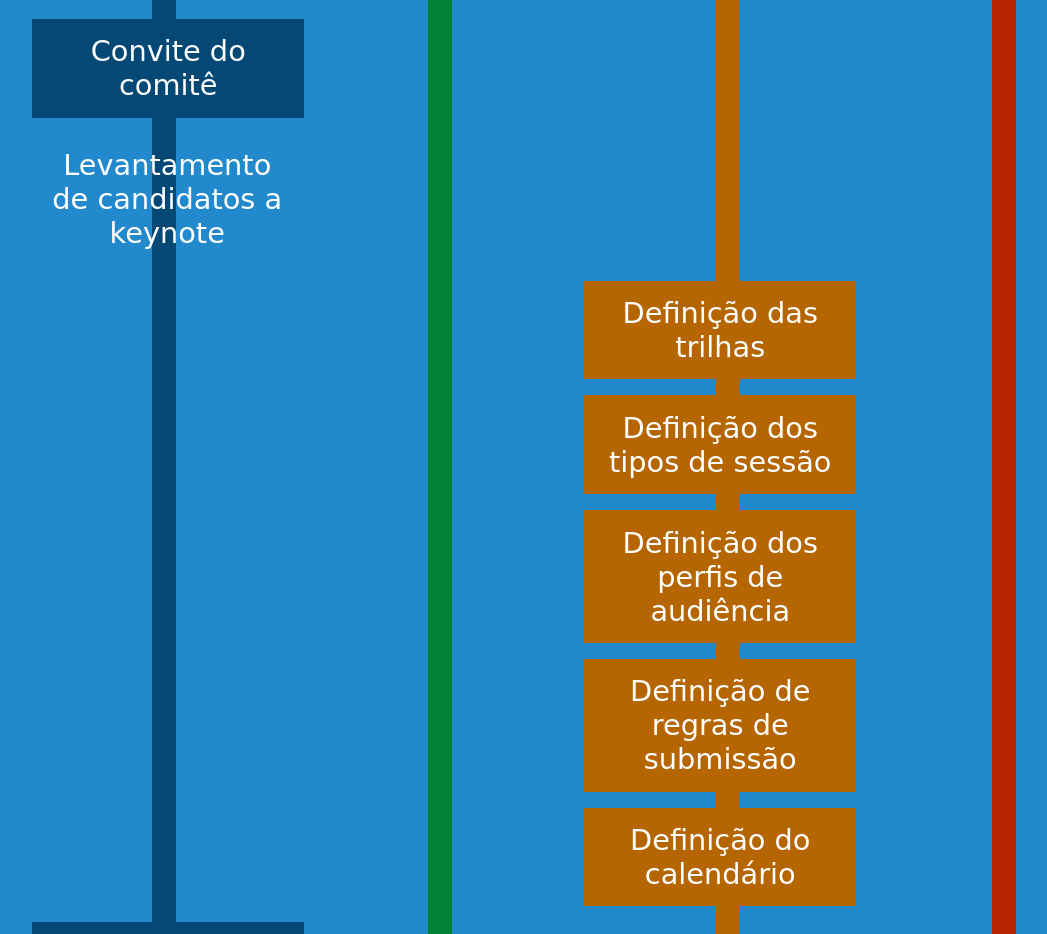
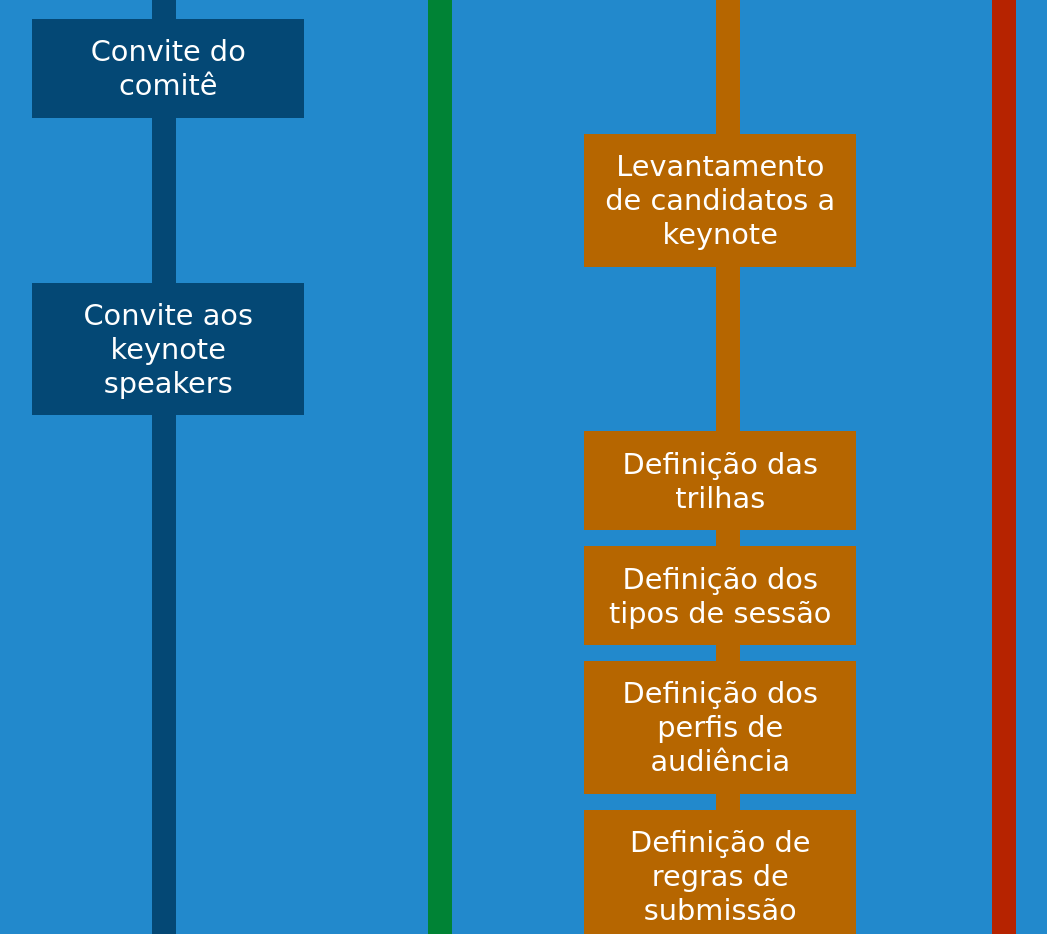
Before and after one commit to ceci/agilebr_program_infographic, a plain HTML site: page index.html in a window 1280 px wide. Shown: the part 1060-1994 px from the top of the page, without its empty margins (56-1103 px from the left). Drawn offline with Linux system fonts and the light colour scheme; a web font is replaced by a local one.

Commit message:
Adding information about keynote speaker selection

```diff
--- a/index.html
+++ b/index.html
@@ -51,12 +51,18 @@
 						<p>Pessoas que compuseram o comitê de Programa no ano anterior, revisores que se destacaram e participantes que demonstraram bastante interesse em ajudar no Programa da próxima conferência são convidados para compor o comitê de Programa.</p>
 					</div>
 				</li>
-				<li class="">
+				<li class="committee">
 					<h3>Levantamento de candidatos a keynote</h3>
 					<div>
 						<p>Todo ano, levantamos nomes de pessoas que poderiam ser keynote speakers no ano corrente, considerando o público esperado e a presença de palco.</p>
 
 						<p>São 2 keynote speakers internacionais, 1 nacional e 1 keynote speaker fora-da-caixa - este último para falar de assuntos não-relacionado à agilidade.</p>
+					</div>
+				</li>
+				<li class="chairs">
+					<h3>Convite aos keynote speakers</h3>
+					<div>
+						<p>Começando pelos internacionais, que precisam de mais antecedência dada a longa viagem e as agendas concorridas, e então partindo para keynote nacional e fora-da-caixa.</p>
 					</div>
 				</li>
 				<li class="committee">
```
